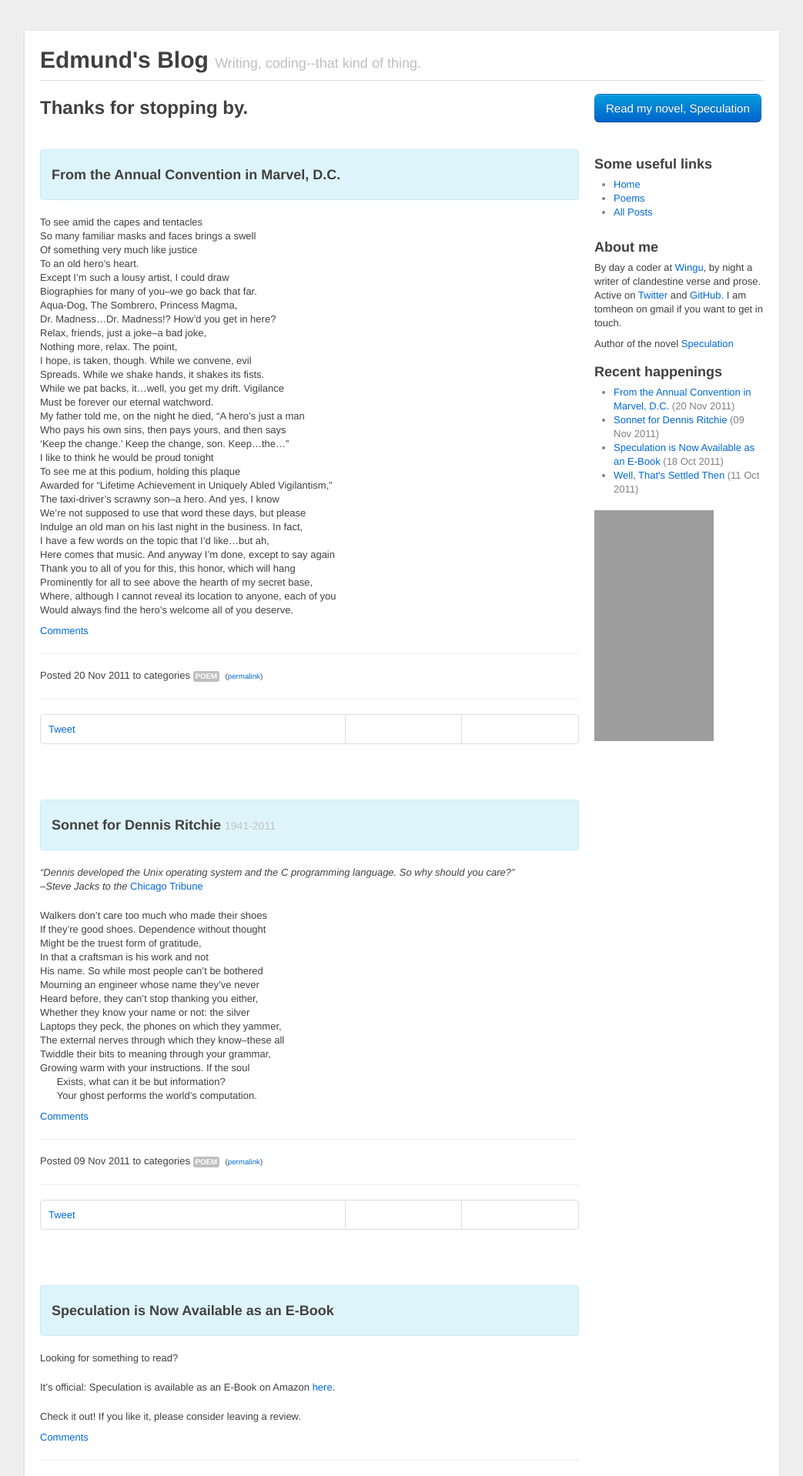
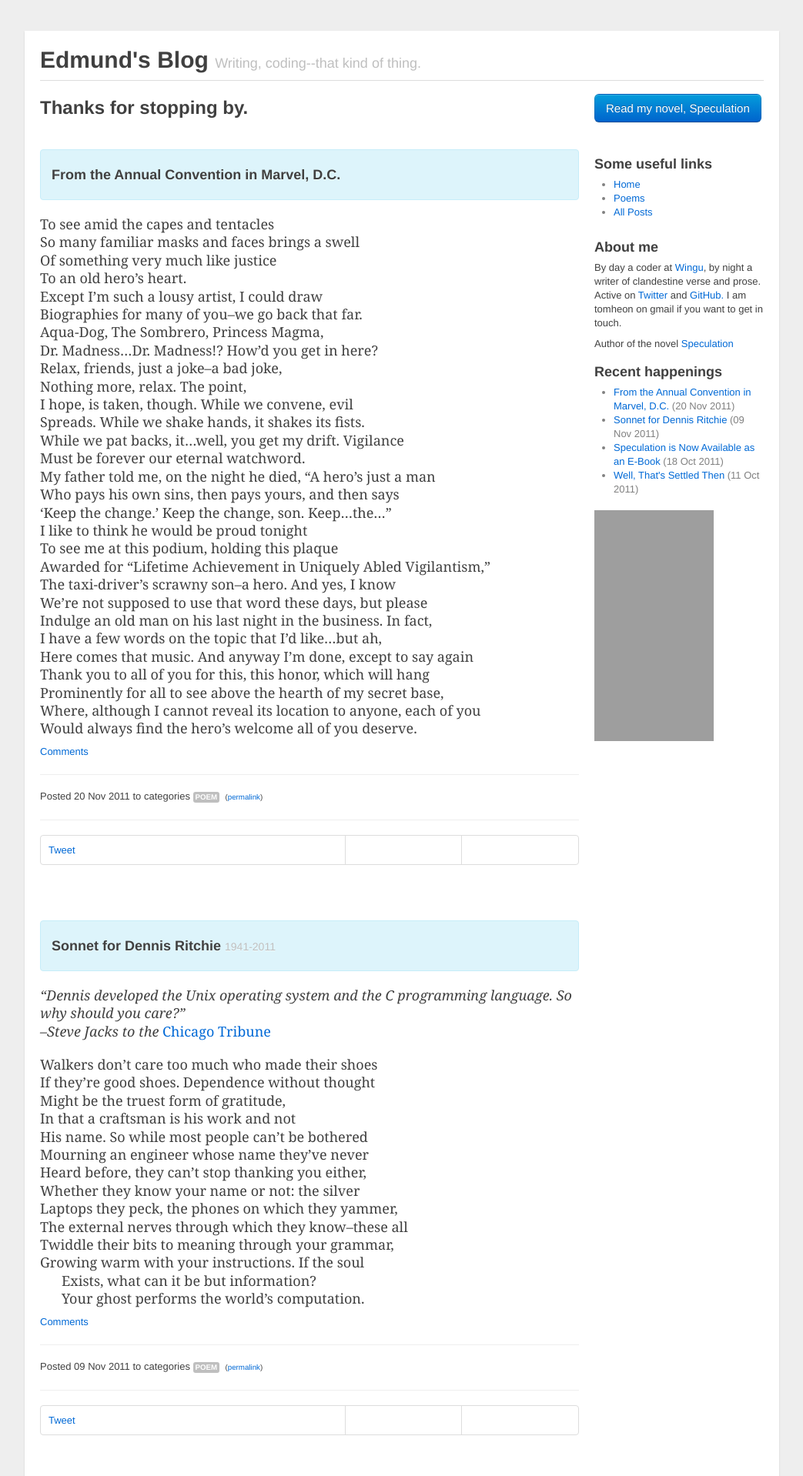
Before and after one commit to gbelote/tomheon.github.com, a Jekyll site: the page built from index.html, in a window 1280 px wide. Shown: the top 1918 px of the page at 77% size, without its empty margins (118-1161 px from the left). Built offline with Jekyll 4.4.1, drawn with Linux system fonts in a browser that asks for light colours; comment, search, counter and statistics services are not loaded; grey boxes are pictures that could not be loaded.

Commit message:
Change some fonts.

```diff
--- a/_layouts/default.html
+++ b/_layouts/default.html
@@ -42,7 +42,16 @@
 
       #post p {
         margin-top: 20px;
+        font-size: 18px;
+        line-height: 1.3em;
+        font-family: lemonde-courrier,Georgia,serif;
       }
+
+      /*p:hover {
+      color: rgb(0,0,0);
+      background: rgb(224,224,225);
+      background: rgba(0,0,0,0.05);
+      }*/
 
       span.permalink  {
         font-size: 75%;
```
